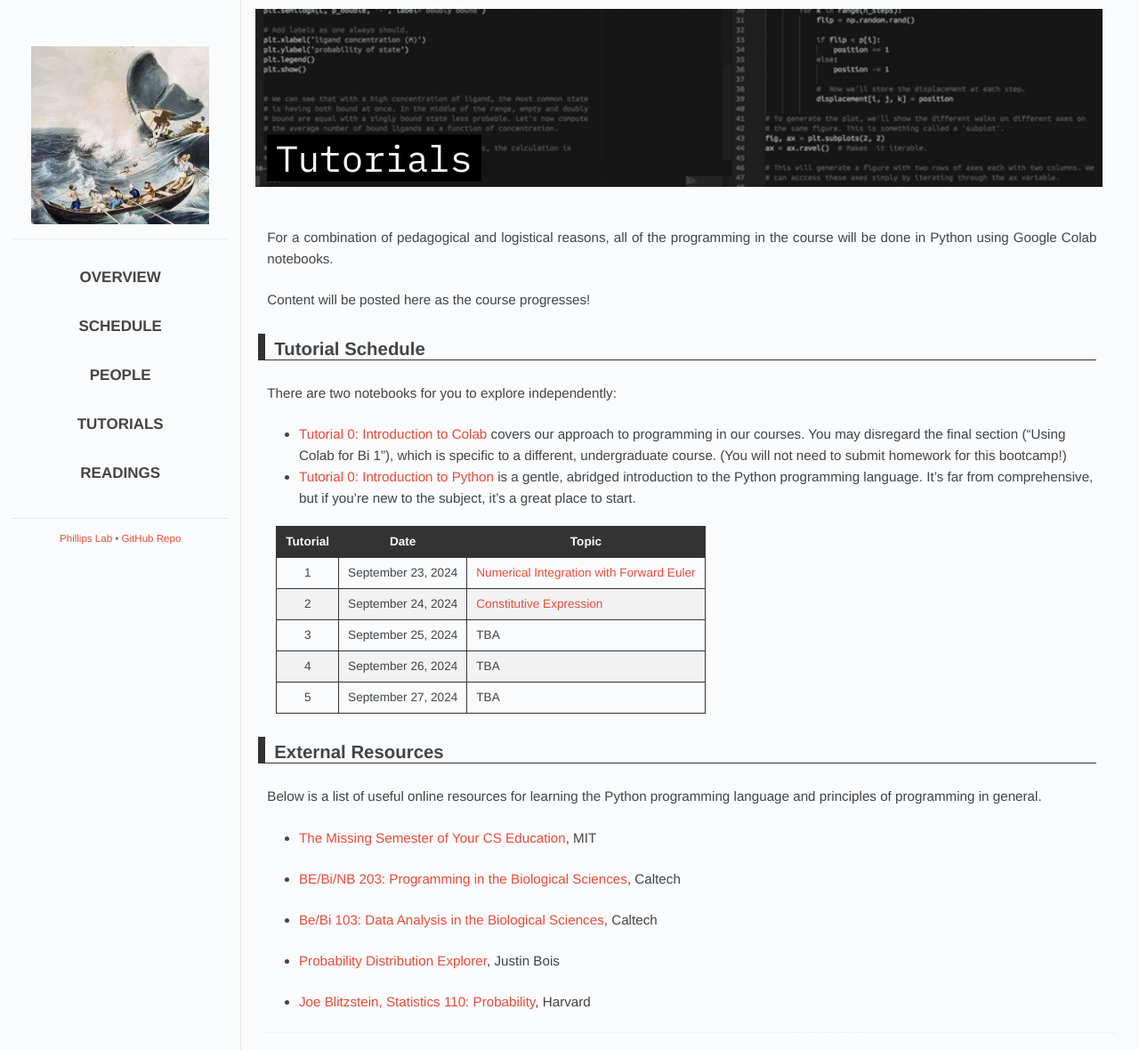
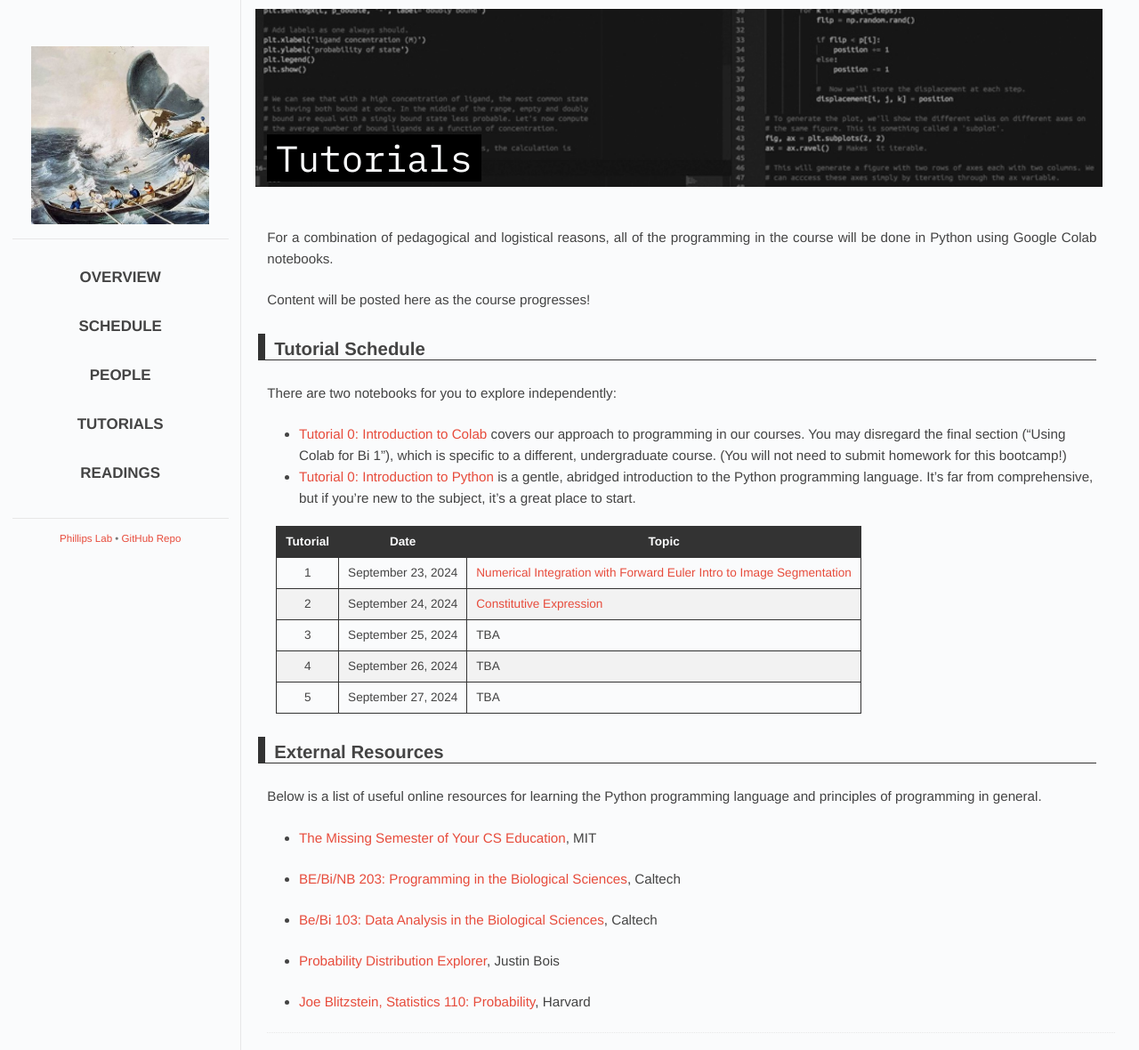
Before and after one commit to RPGroup-PBoC/mpi-pboc, a Jekyll site: the page built from 2024/code.md, in a window 1280 px wide. Shown: the whole page at 89% size. Built offline with Jekyll 4.4.1, drawn with Linux system fonts in a browser that asks for light colours; some web fonts are replaced.

Commit message:
upload image notebook

```diff
--- a/2024/code.md
+++ b/2024/code.md
@@ -19,7 +19,7 @@ It's far from comprehensive, but if you're new to the subject, it's a great plac
 
 | Tutorial | Date | Topic |
 | :--: | -- | -- |
-| 1 | September 23, 2024 | [Numerical Integration with Forward Euler](https://www.rpgroup.caltech.edu/pboc22_marseille/code/forward_euler.html) |
+| 1 | September 23, 2024 | [Numerical Integration with Forward Euler](https://www.rpgroup.caltech.edu/pboc22_marseille/code/forward_euler.html) [Intro to Image Segmentation](https://colab.research.google.com/drive/1-Q2aGGZpKW_6kSLF9bgidMr9W5vu1Kp9) |
 | 2 | September 24, 2024 | [Constitutive Expression](https://colab.research.google.com/drive/1SMXOIuHkH1IdSgvoOC-gvpwOI074KoNM#scrollTo=WEQh8uYnardT) |
 | 3 | September 25, 2024 | TBA |
 | 4 | September 26, 2024 | TBA |
```
